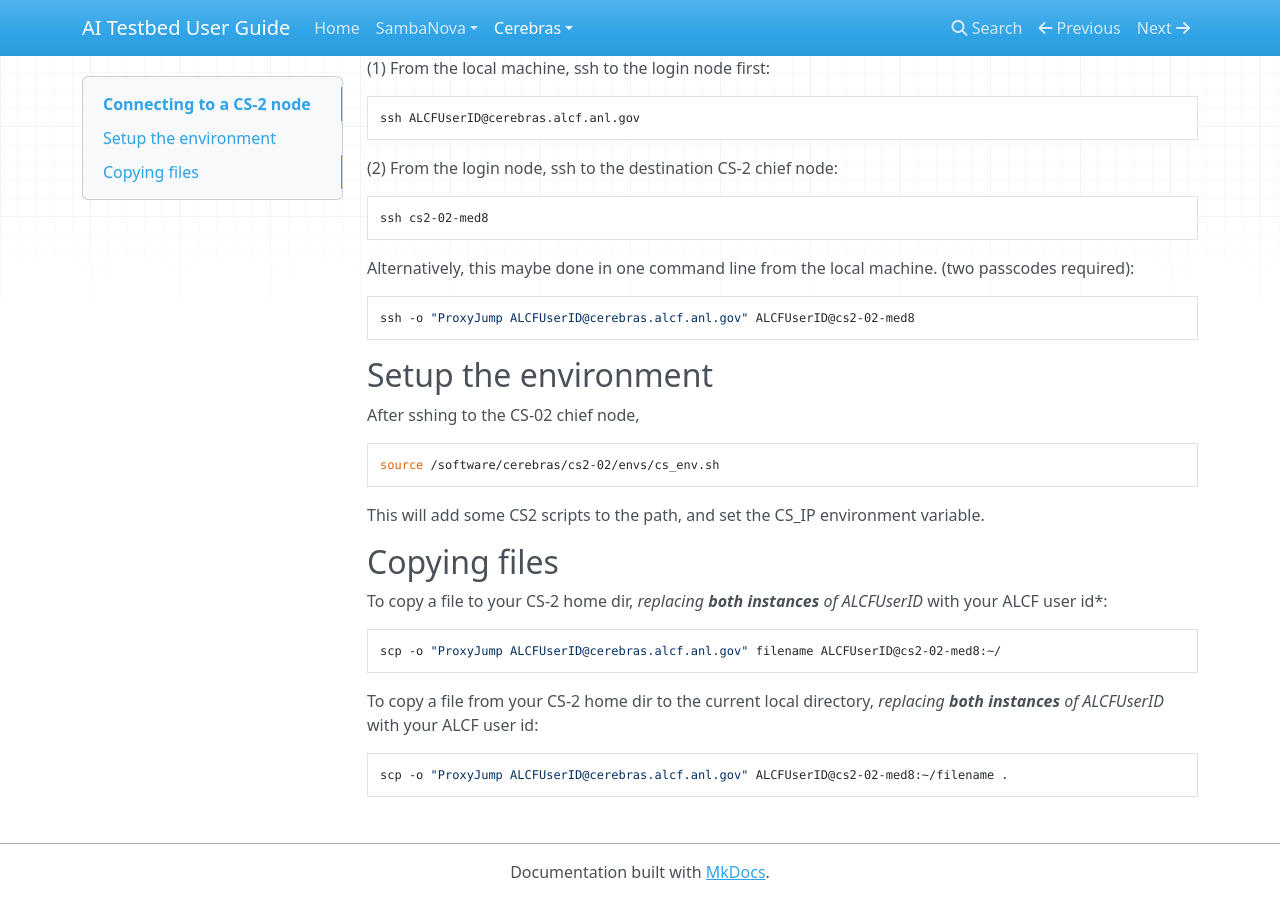
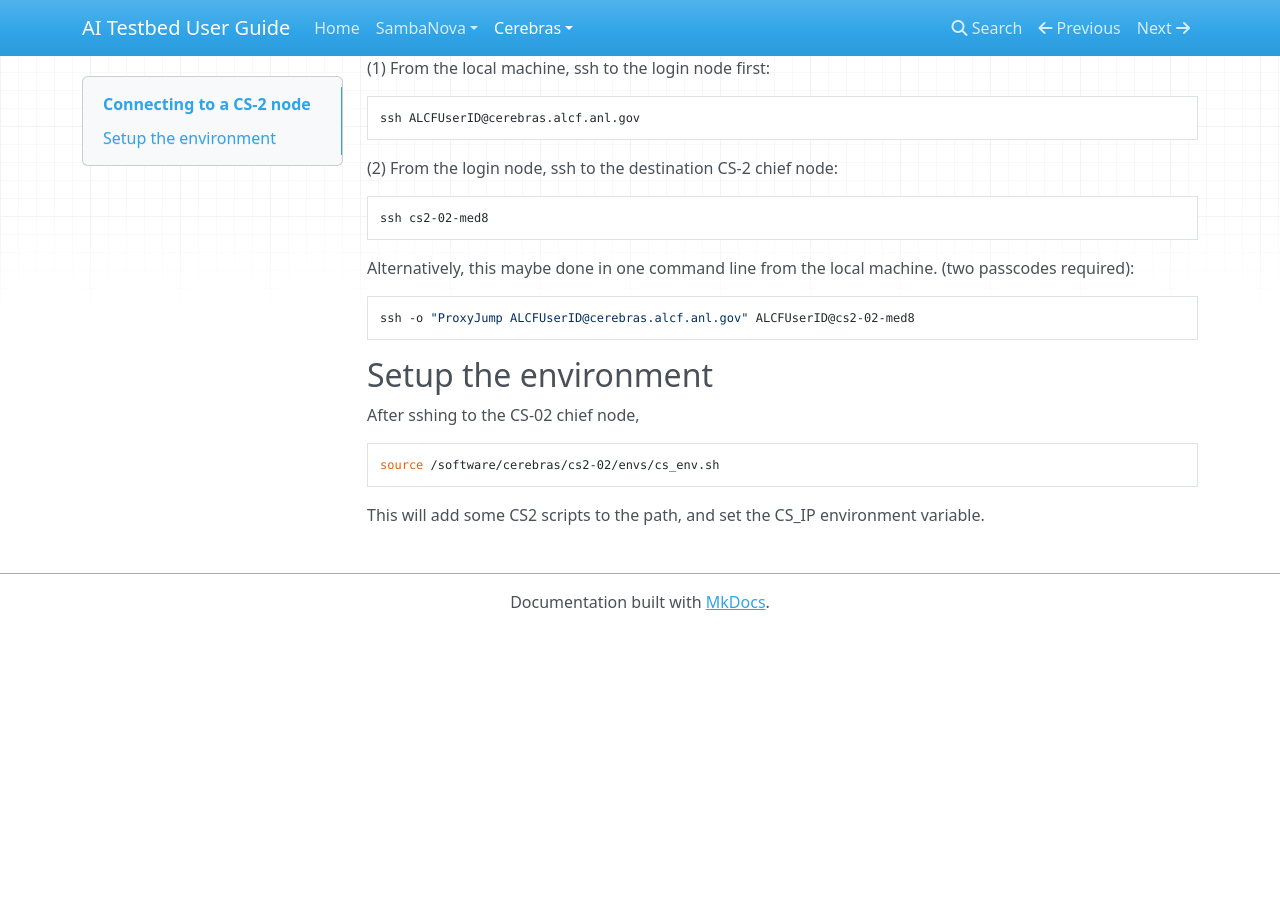
Before and after one commit to argonne-lcf/ai-testbed-userdocs, an MkDocs documentation site: the page built from docs/cerebras/Connect-to-a-CS-2-node.md, in a window 1280 px wide and 900 px high, scrolled down 585 px. Built offline with MkDocs 1.6.1, drawn with Linux system fonts in a browser that asks for light colours; nearby versions of some CDN libraries; after the commit the page ends 1215 px from its top, so only the background shows below that.

Commit message:
Update Connect-to-a-CS-2-node.md

````diff
--- a/docs/cerebras/Connect-to-a-CS-2-node.md
+++ b/docs/cerebras/Connect-to-a-CS-2-node.md
@@ -32,15 +32,3 @@
 source /software/cerebras/cs2-02/envs/cs_env.sh
 ```
 This will add some CS2 scripts to the path, and set the CS_IP environment variable.
-
-## Copying files
-
-To copy a file to your CS-2 home dir, *replacing <strong>both instances</strong> of ALCFUserID* with your ALCF user id*:
-```bash
-scp -o "ProxyJump ALCFUserID@cerebras.alcf.anl.gov" filename ALCFUserID@cs2-02-med8:~/
-```
-
-To copy a file from your CS-2 home dir to the current local directory, *replacing <strong>both instances</strong> of ALCFUserID* with your ALCF user id:
-```bash
-scp -o "ProxyJump ALCFUserID@cerebras.alcf.anl.gov" ALCFUserID@cs2-02-med8:~/filename .
-```
````
